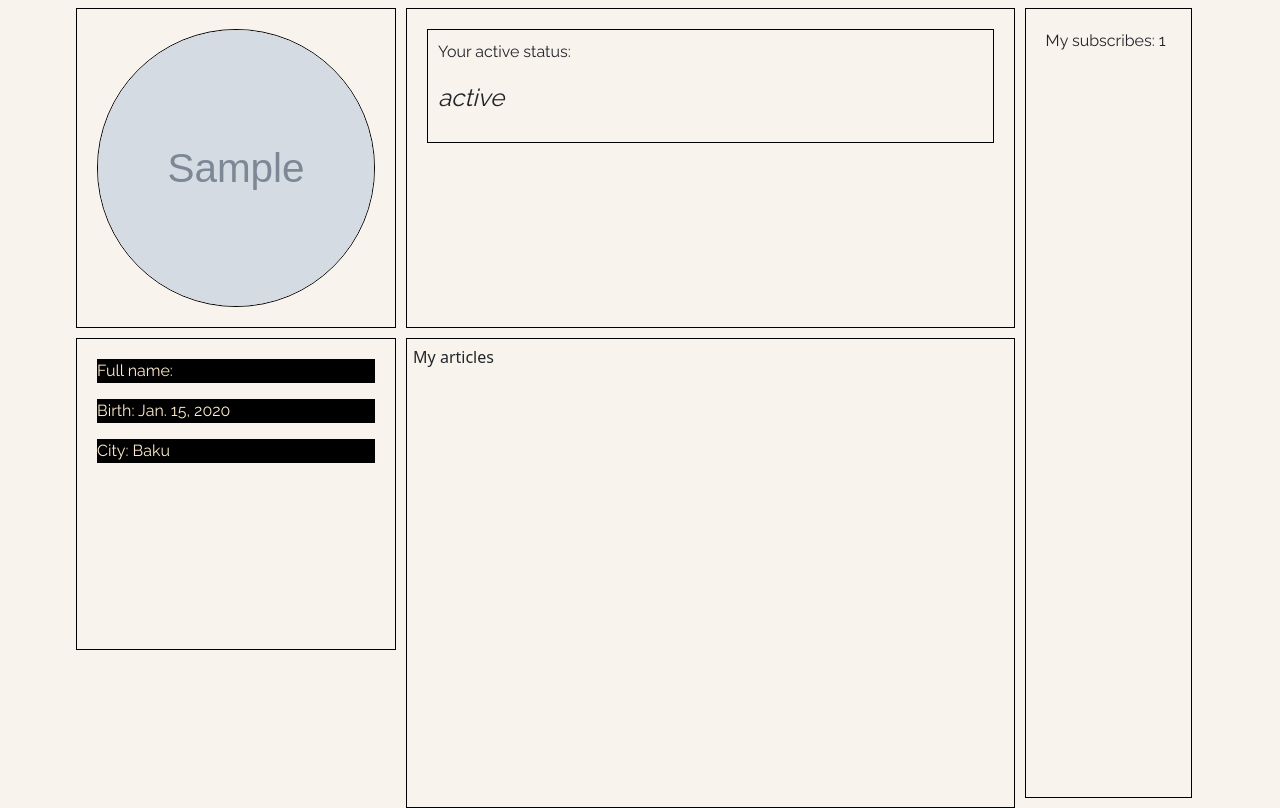
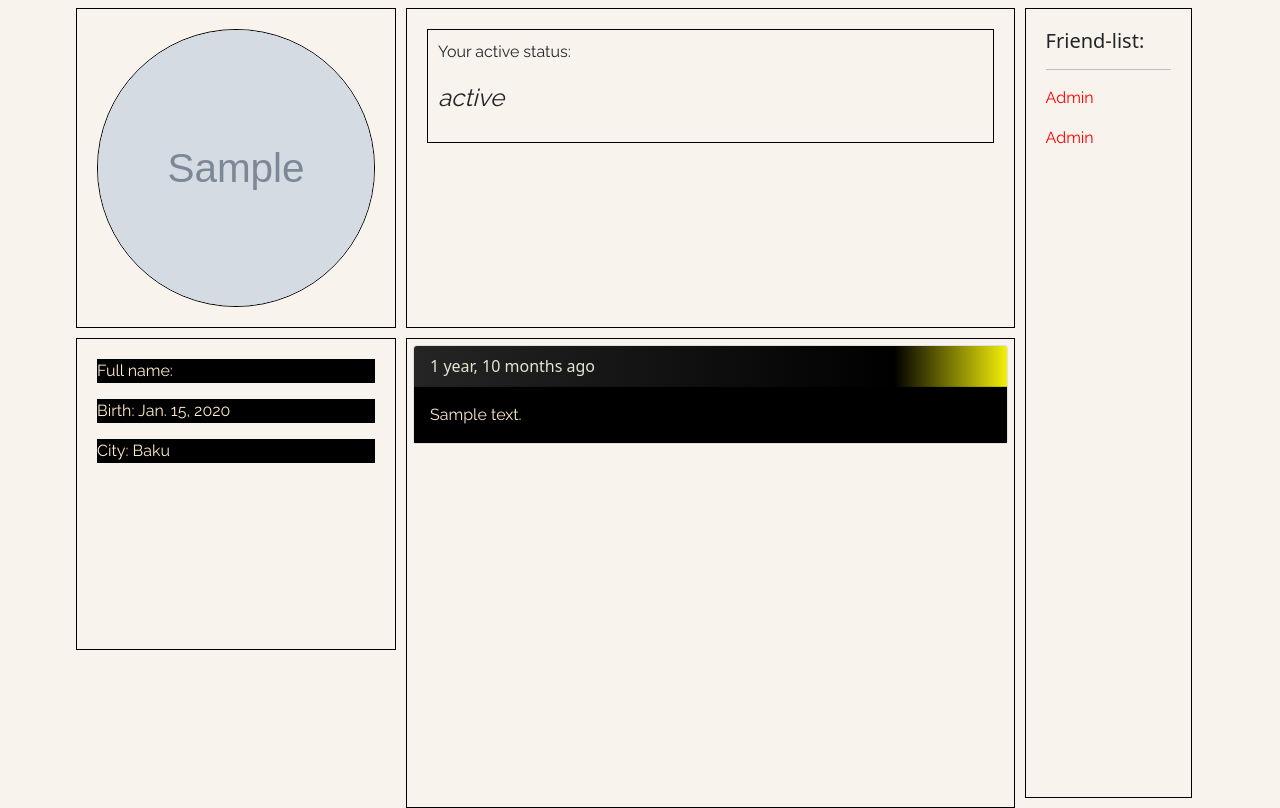
Before and after one commit to ImranRahimov1995/SocialNetwork, a Django app: page /profile/1/ in a window 1280 px wide. Shown: the part 56-864 px from the top of the page. Run offline with Django 3.2, Linux system fonts and the light colour scheme; a user stored in the database is signed in; data comes from the database, SQL or seed files in the repository; tables that the repository leaves empty hold one stand-in row (values such as "Sample post"); grey boxes marked "Sample" are stand-in pictures; some libraries are stand-ins or nearby versions.

Commit message:
Change for correct showing friendlist

```diff
--- a/project/account/templates/account/inc/friendlist.html
+++ b/project/account/templates/account/inc/friendlist.html
@@ -6,9 +6,9 @@
         <p><a style="color: red;" href="{{friend.user_to.get_absolute_url}}" >{{friend.user_to.user |capfirst}}</a></p>
      <hr>
     {%else%}
-        <p><a style="color: red;" href="{{friend.user_from.get_absolute.url}}" >{{friend.user_from.user |capfirst}}</a></p>
+  <a href="{{friend.user_from.get_absolute_url}}"><p>{{friend.user_from.get_absolute_url}}</p></a>
+        <p><a style="color: red;" href="{{friend.user_from.get_absolute_url}}" >{{friend.user_from.user |capfirst}}</a></p>
         <hr>
-
     {% endif %}
 {%endfor%}
 </div>
--- a/project/account/templates/account/profile_detail.html
+++ b/project/account/templates/account/profile_detail.html
@@ -11,7 +11,7 @@
         {% endif %}
     </div>
     <div class="item_4" id="info">
-        {% with request.user as user  %}
+        {% with profile.user as user  %}
         <p>Full name: {{user.first_name}} {{user.last_name}} </p>
         <p>Birth: {{profile.date_of_birth}}</p>
         <p>City: Baku</p>
@@ -19,27 +19,92 @@
 
     </div>
     <div class="item_2" id="status">
-    <form id="PublicStatus">
-        <div class="form-group">
-        <label for="exampleFormControlTextarea1">Update your status:</label>
-        <textarea class="form-control" id="exampleFormControlTextarea1" rows="3"></textarea>
 
-        <a  id='sendStatus'>Send</a>
-        <a  id='cancelChangeStatus'>Cancel</a>
-        </div>
-    </form>
     <div class="PublcStatus" id="pbs">
         <p>Your active status:</p>
         <p id="pbsText" style="font-style: italic; font-size: 24px;">{{public_status.status_text}}</p>
     </div>
+        <br>
+        {% if not my_friend_or_not%}
+            {%if i_am_send_request%}
+               <a href="#" id='add_friend'  class="btn btn-primary btn-lg disabled">
+                 Sended
+                </a>
+            {%else%}
+        <a href="#" id='add_friend'  class="btn btn-primary btn-lg">
+            + Add friend
+        </a>
+        {%endif%}
+        {% endif %}
     </div>
     <div class="item_3" id="subscribe">
-        <p>My subscribes: 1</p>
+        <h5>Friend-list:</h5>
+        <hr>
+        <div class='friendlist'>
+        {%for friend in profile.get_friends %}
+            {% if friend.user_from.user == request.user.profile %}
+                <p><a style="color: red;" href="{{friend.user_to.get_absolute_url}}" >{{friend.user_to.user |capfirst}}</a></p>
+             <hr>
+            {%elif friend.user_to.user == request.user.profile%}
+                <p><a style="color: red;" href="{{friend.user_from.get_absolute_url}}" >{{friend.user_from.user |capfirst}}</a></p>
+            {%elif friend.user_to.user == profile.user%}
+                <p><a style="color: red;" href="{{friend.user_from.get_absolute_url}}" >{{friend.user_from.user |capfirst}}</a></p>
+            {%elif friend.user_from.user == profile.user%}
+                <p><a style="color: red;" href="{{friend.user_to.get_absolute_url}}" >{{friend.user_to.user |capfirst}}</a></p>
+            {%else%}
+                <p><a style="color: red;" href="{{friend.user_from.get_absolute.url}}" >{{friend.user_from.user |capfirst}}</a></p>
+                <hr>
+            {% endif %}
+        {%endfor%}
+        </div>
     </div>
-    <div class="item_6" id="articles">My articles</div>
+    <div class="item_6" id="articles">
+        <div class="posts">
+    {%for post in posts%}
+    <div class="card" data-id="{{post.id}}">
+        <div class="card-header">
+          {{post.created|timesince}}  ago
+
+        </div>
+        <div class="card-body" style="">
+          {% autoescape off %}
+          <p class="card-text">{{post.body}}</p>
+          {% endautoescape %}
+        </div>
+      </div>
+     {%endfor%}
+    </div>
+    </div>
 
 {% endblock content %}
 {%block js%}
 
 $('.main-container').addClass('ad');
+
+
+$("#add_friend").on('click', function(e){
+    console.log('ok')
+    e.preventDefault();
+    let my_id = {{user.profile.id}}
+    let people_id = {{profile.id}}
+    let thisButton = $(this)
+
+    $.ajax({
+        url: `/api/people/add/`,
+        method: 'post',
+        dataType: 'json',
+        data: {
+            user_from : my_id,
+            user_to: people_id,
+        },
+
+        success: function(data){
+
+            $("#add_friend").addClass('disabled')
+            thisButton.text('sended')
+            }
+    });
+
+});
+
 {%endblock js%}
```
